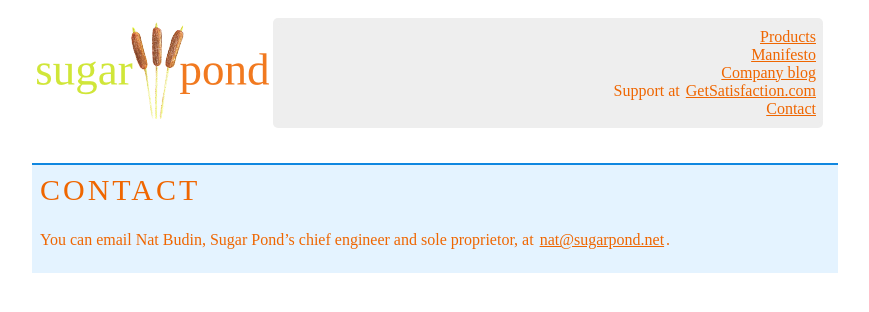
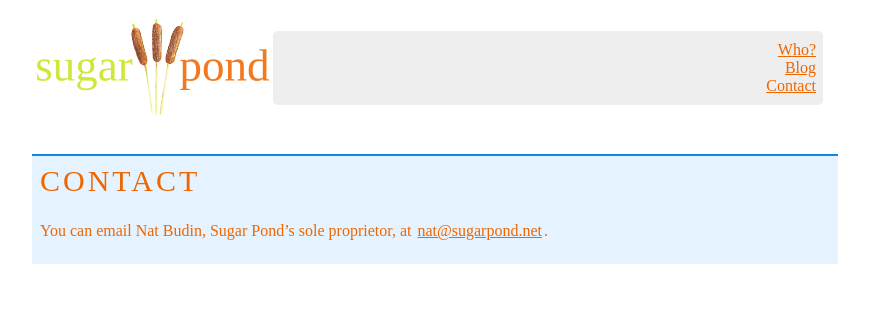
Before and after one commit to nbudin/sugarpond.net, a Jekyll site: the page built from contact/index.md, in a window 1280 px wide. Shown: the top 312 px of the page, without its empty margins (213-1082 px from the left). Built offline with Jekyll 4.4.1, drawn with Linux system fonts in a browser that asks for light colours.

Commit message:
Pomposity--

```diff
--- a/_layouts/default.html
+++ b/_layouts/default.html
@@ -16,10 +16,8 @@
 
   <div class="navigation">
     <ul class="navigation">
-      <li><a href="/products">Products</a></li>
-      <li><a href="/manifesto">Manifesto</a></li>
-      <li><a href="/blog">Company blog</a></li>
-      <li>Support at <a href="http://getsatisfaction.com/sugarpond">GetSatisfaction.com</a></li>
+      <li><a href="/who">Who?</a></li>
+      <li><a href="/blog">Blog</a></li>
       <li><a href="/contact">Contact</a></li>
     </ul>
   </div>
--- a/contact/index.md
+++ b/contact/index.md
@@ -5,4 +5,4 @@ layout: default
 
 ## Contact
 
-You can email Nat Budin, Sugar Pond's chief engineer and sole proprietor, at [nat@sugarpond.net](mailto:nat@sugarpond.net).
+You can email Nat Budin, Sugar Pond's sole proprietor, at [nat@sugarpond.net](mailto:nat@sugarpond.net).
```
Also changed, not shown: manifesto/index.md (deleted, +0 -22 lines), products/index.md (deleted, +0 -14 lines), who/index.md (added, +18 -0 lines).
